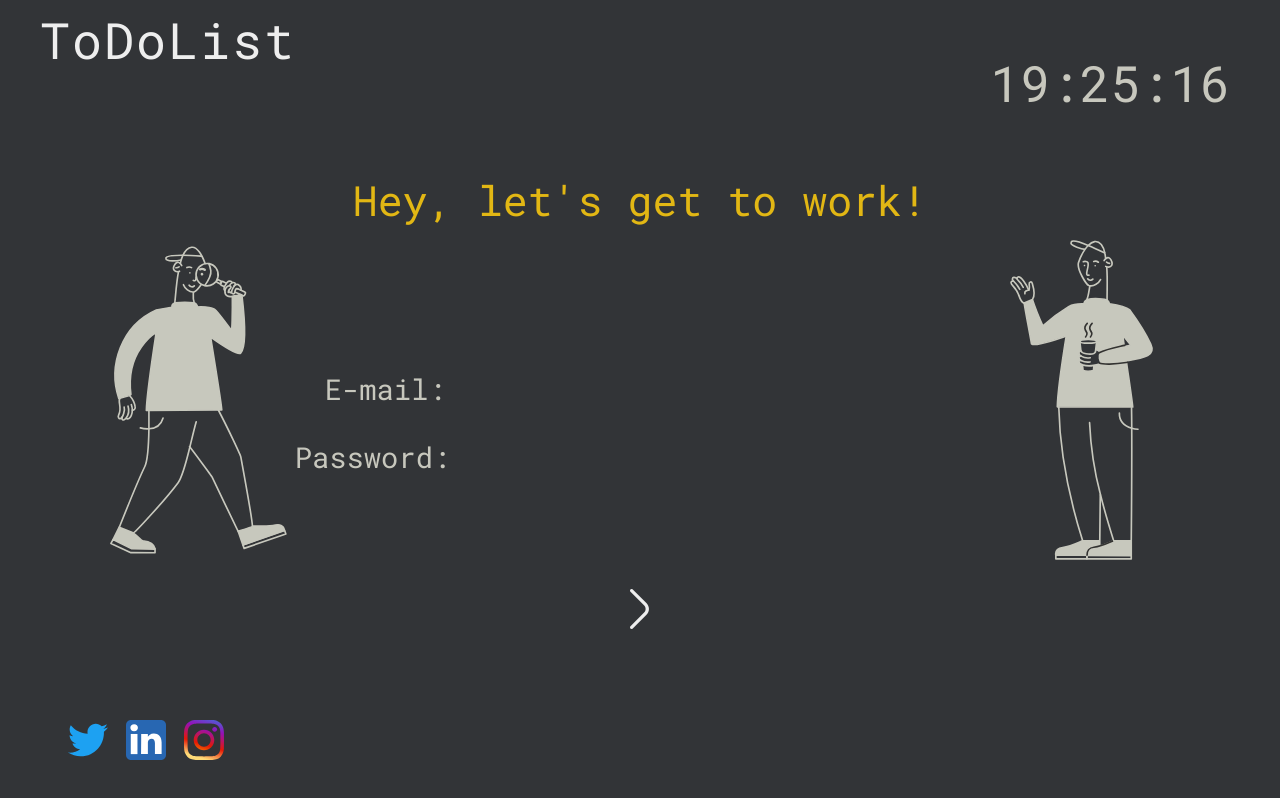
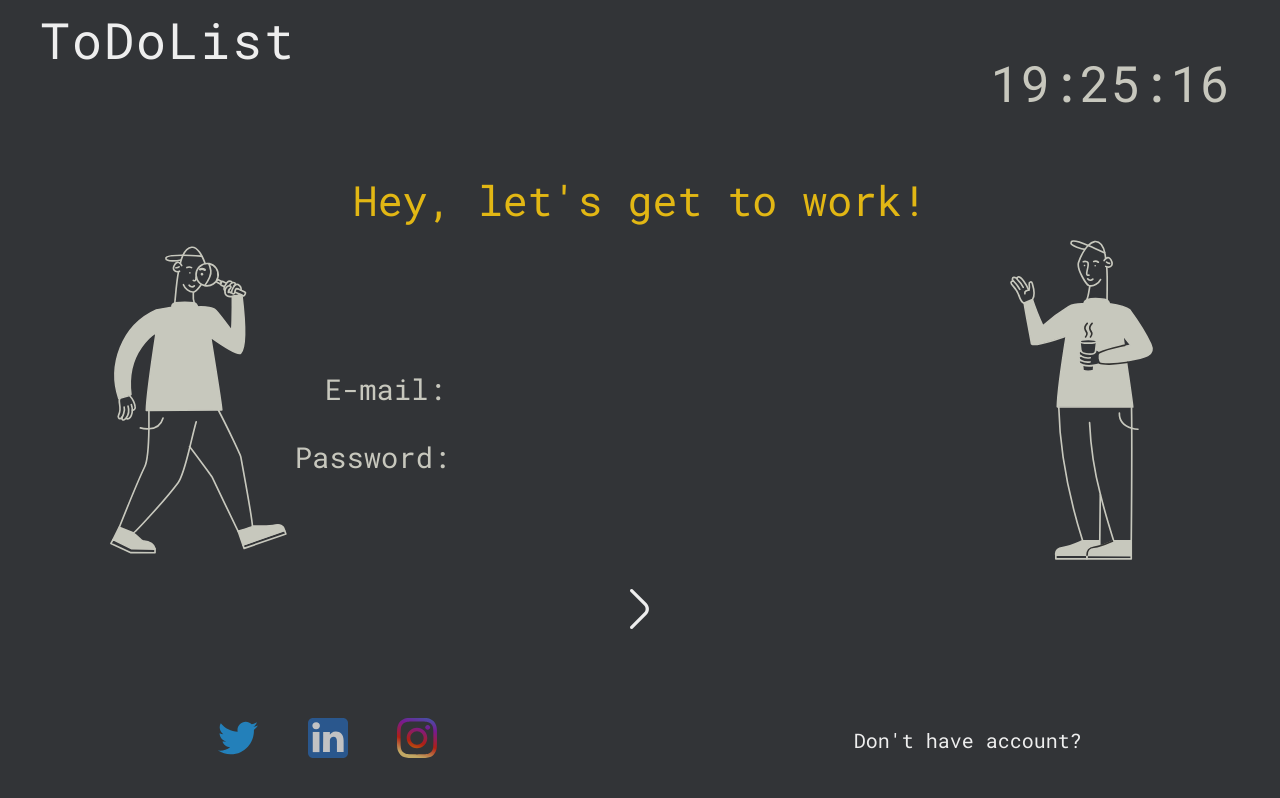
Before and after one commit to MarvelousMarcin/ToDoListApp, a website: page public/login.hbs in a window 1280 px wide. Drawn offline with nearby package versions, Linux system fonts and the light colour scheme; files that its build step writes are made by us from their sources.

Commit message:
Register button added

```diff
--- a/public/css/login.css
+++ b/public/css/login.css
@@ -73,7 +73,6 @@ label:hover {
     position: absolute;
     transform: scale(.3) translateX(-115%);
     filter: invert(83%) sepia(8%) saturate(211%) hue-rotate(22deg) brightness(96%) contrast(90%);
-
 }
 
 .pic2 {
@@ -114,20 +113,57 @@ label:hover {
 footer {
     position: absolute;
     bottom: 10px;
-    left: 50px;
     display: flex;
     flex-direction: row;
-    width: 15%;
+    width: 100%;
     height: 100px;
-    justify-content: space-evenly;
+    justify-content: space-around;
+    align-items: center;
+}
+
+.register {
+    font-size: 20px;
+    position:relative;
+    z-index: 1;
+    color: #323437;
+
+}
+
+.register::after {
+    content: "";
+    position:absolute;
+    display: block;
+    background-color: #E2B714;
+    width: 240px;
+    height: 0px;
+    z-index: -1;
+    bottom: -5px;
+    transition: all .5s ease;
+    transform: translateZ(-1px);
+}
+
+.register:hover::after {
+    height: 33px;
+
+}
+
+a {
+    transition: all .6s ease;
+}
+
+a:hover {
+    color: #323437;
 }
 
 img.socials{
     width: 40px;
+    margin: 0 20px;
     transition:all .3s ease-in-out;
+    opacity: 0.7;
 }
 
 img.socials:hover{
     transform: scale(1.2);
     cursor: pointer;
+    opacity: 1;
 }
--- a/public/login.hbs
+++ b/public/login.hbs
@@ -42,9 +42,12 @@
     </div>
 
     <footer>
-        <img class="socials" src="./img/5296514_bird_tweet_twitter_twitter logo_icon.svg">
-        <img class="socials" src="./img/5296501_linkedin_network_linkedin logo_icon.svg">
-        <img class="socials" src="./img/5296765_camera_instagram_instagram logo_icon.svg">
+        <div class ='soc'>
+            <img class="socials" src="./img/5296514_bird_tweet_twitter_twitter logo_icon.svg">
+            <img class="socials" src="./img/5296501_linkedin_network_linkedin logo_icon.svg">
+            <img class="socials" src="./img/5296765_camera_instagram_instagram logo_icon.svg">
+        </div>
+        <div class="register"><a href="/register">Don't have account?</a></div>
 
     </footer>
     <script src="/script/time.js"></script>
```
